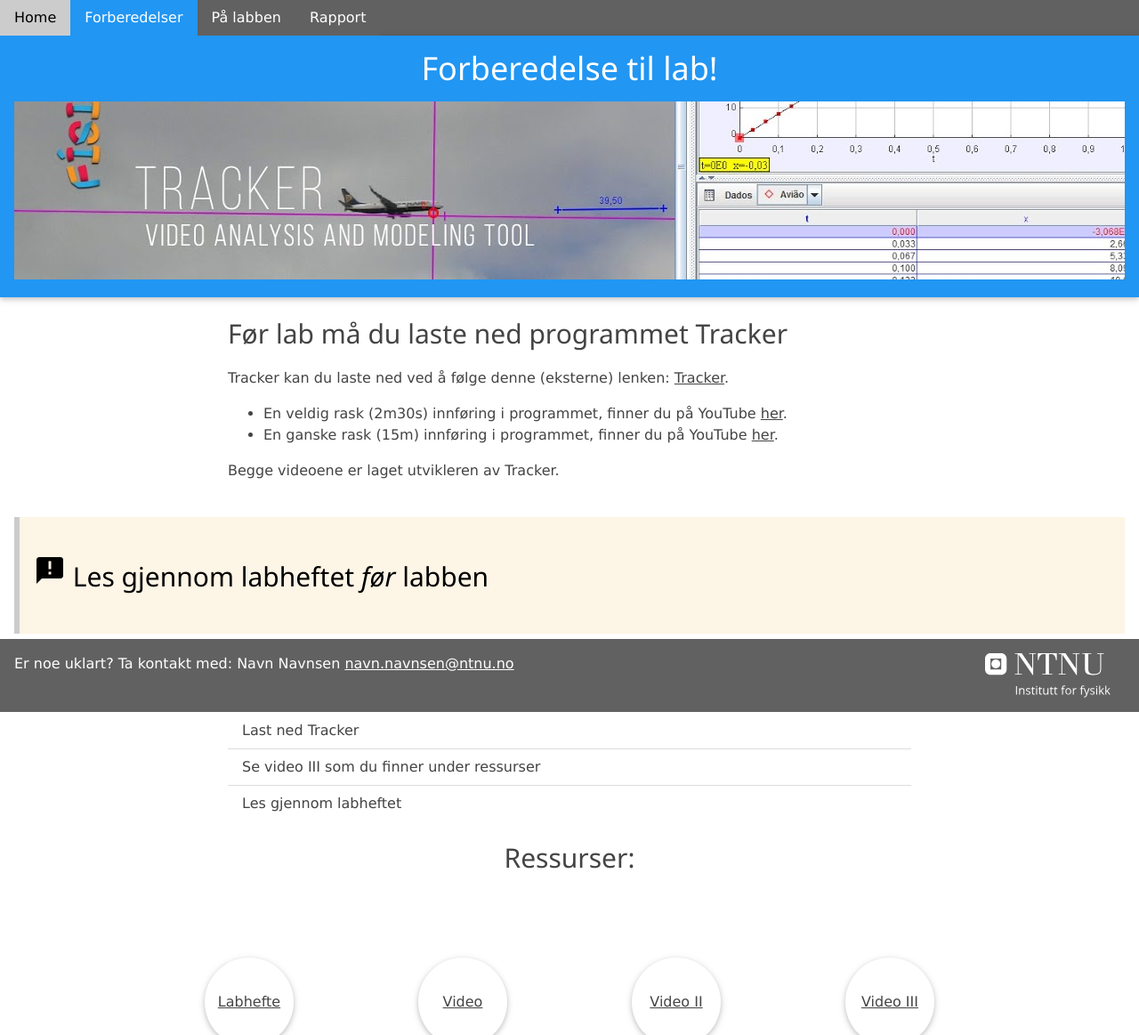
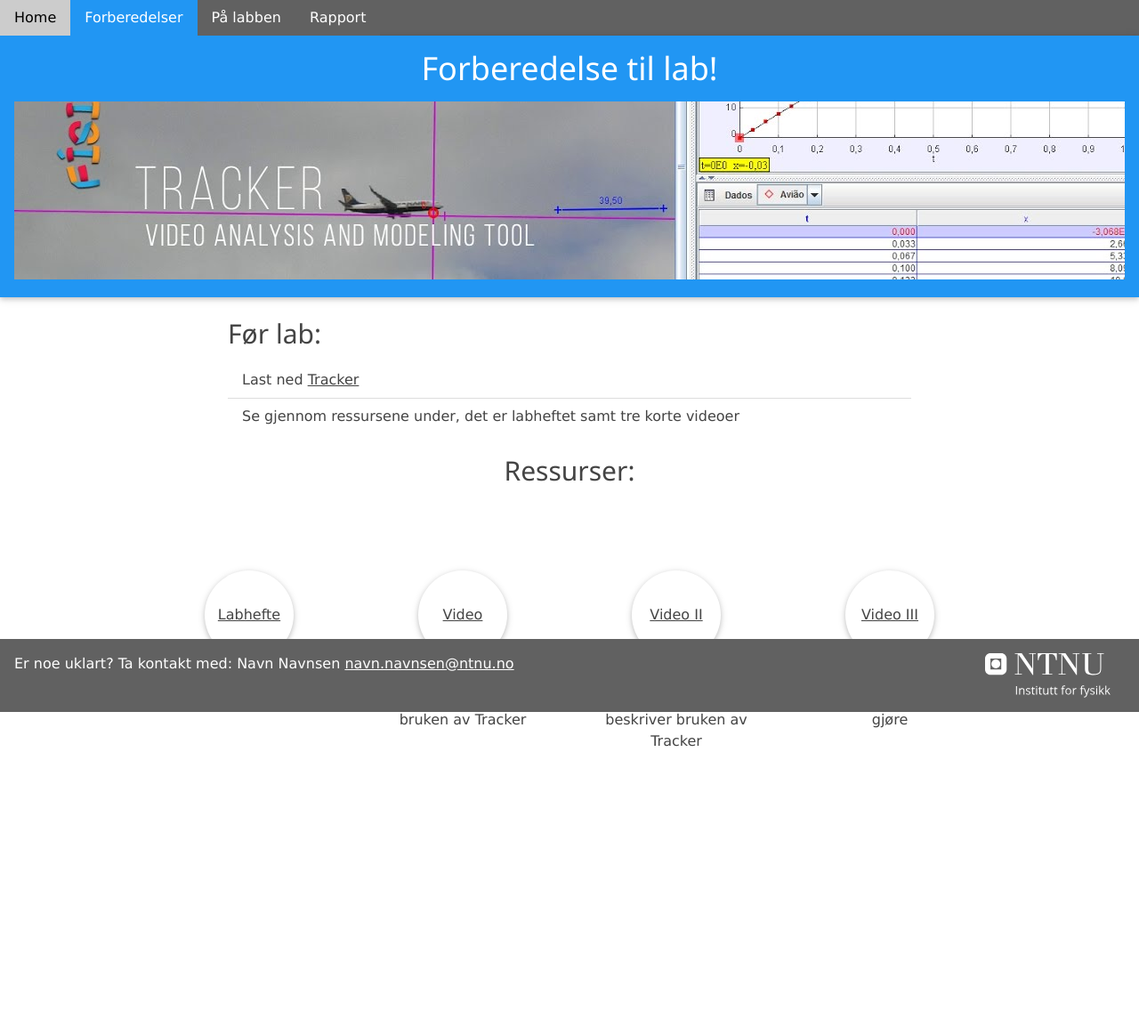
Before and after one commit to Northo/LabPage, a PHP site: page /forberedelse.phtml in a window 1280 px wide. Shown: the top 1163 px of the page at 89% size. After the commit the page ends 839 px from the top, so only its background shows below. Run offline with PHP 8.4, Linux system fonts and the light colour scheme.

Commit message:
Cleans up forberedelse

```diff
--- a/forberedelse.phtml
+++ b/forberedelse.phtml
@@ -10,27 +10,10 @@
 
 <!-- <section class="w3-container w3-panel w3-sand w3-margin w3-padding-32 w3-leftbar"> -->
 <section class="narrow w3-padding">
-    <h2>Før lab må du laste ned programmet Tracker</h2>
-    <p>
-	Tracker kan du laste ned ved å følge denne (eksterne) lenken: <a href="https://www.compadre.org/osp/items/detail.cfm?ID=7365" target="_blank">Tracker</a>.<br />
-	<ul>
-	    <li>En veldig rask (2m30s) innføring i programmet, finner du på YouTube <a href="https://youtu.be/n4Eqy60yYUY" target="_blank">her</a>.</li>
-	    <li>En ganske rask (15m) innføring i programmet, finner du på YouTube <a href="https://youtu.be/La3H7JywgX0" target="_blank">her</a>.</li>
-	</ul>
-	Begge videoene er laget utvikleren av Tracker.
-    </p>
-</section>
-
-<section class="w3-container w3-panel w3-sand w3-margin w3-padding-32 w3-leftbar">
-    <h2><i class="material-icons w3-xxlarge">announcement</i> Les gjennom labheftet <i>før</i> labben</h2>
-</section>
-
-<section class="narrow w3-padding">
     <h2>Før lab:</h2>
 	<ul class="w3-ul">
-	<li>Last ned Tracker</li>
-	<li>Se video III som du finner under ressurser</li>
-	<li>Les gjennom labheftet</li>
+	<li>Last ned <a href="https://www.compadre.org/osp/items/detail.cfm?ID=7365">Tracker</a></li>
+	<li>Se gjennom ressursene under, det er labheftet samt tre korte videoer</li>
 	</ul>
 </section>
 
```
